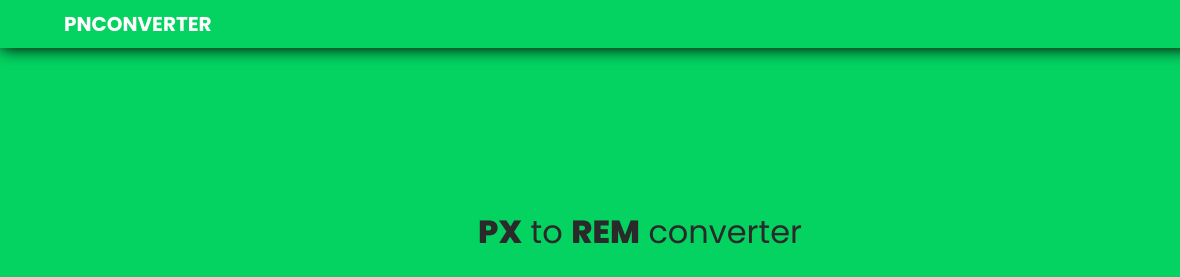
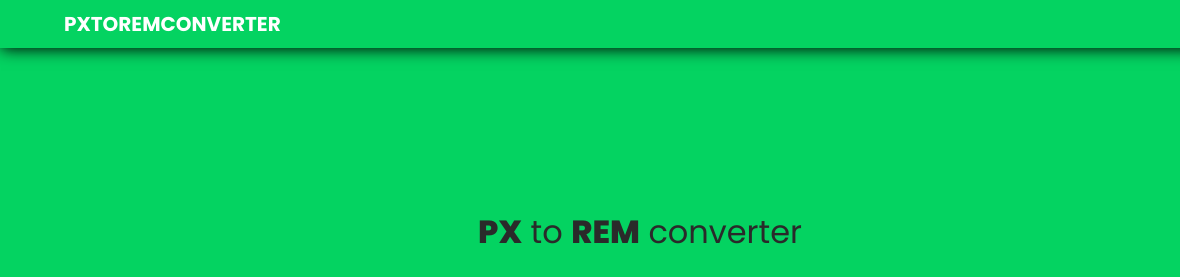
Before and after one commit to PetrusNoleto/PNCONVERTER, a plain HTML site: page index.html in a window 1280 px wide. Shown: the top 277 px of the page, 0-1180 px from the left. Drawn offline with Linux system fonts and the light colour scheme.

Commit message:
Update index.html

```diff
--- a/index.html
+++ b/index.html
@@ -21,7 +21,7 @@
         <header class = "header">
             <div class="header-content">
                 <div class ="header-logo">
-                    <a href = "index.html"><span class = "logo">PNCONVERTER</span></a>
+                    <a href = "index.html"><span class = "logo">PXTOREMCONVERTER</span></a>
                 </div>
                 <div class ="header-menu">
                     <img alt = "cliquepara Abrir um menu-icon " class="iconheader-menu" src = "img/menu-icon.svg">
```
